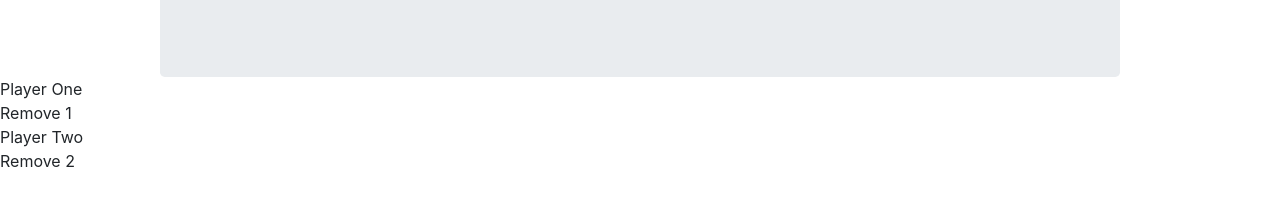
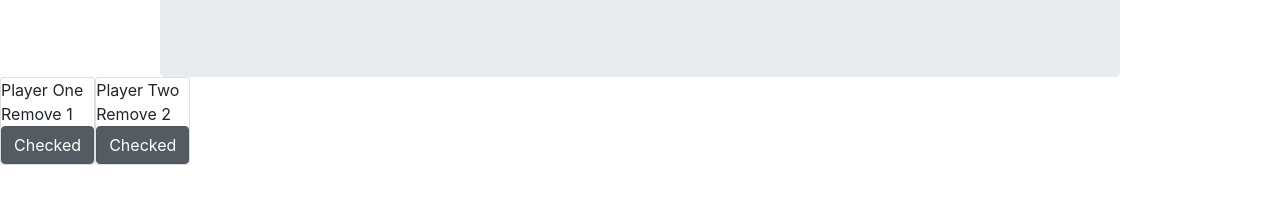
Before and after one commit to Brucimus/Roshambo, a plain HTML site: page index.html in a window 1280 px wide. Shown: the part 172-378 px from the top of the page. Drawn offline with nearby package versions, Linux system fonts and the light colour scheme; no server answers.

Commit message:
change to different database

```diff
--- a/assets/css/style.css
+++ b/assets/css/style.css
@@ -0,0 +1,3 @@
+.card {
+    float: left;
+}
--- a/assets/javascript/app.js
+++ b/assets/javascript/app.js
@@ -1,11 +1,11 @@
 // Initialize Firebase
 var config = {
-apiKey: "AIzaSyDUSscaxURnRLcYCMYA38KklKcL8icp9qs",
-authDomain: "brucimus-testing-1.firebaseapp.com",
-databaseURL: "https://brucimus-testing-1.firebaseio.com",
-projectId: "brucimus-testing-1",
-storageBucket: "brucimus-testing-1.appspot.com",
-messagingSenderId: "978947948224"
+    apiKey: "AIzaSyDkLiTBfQOr-DOg41PDG_SZ_6kkZSLJk3A",
+    authDomain: "rpsgame-44044.firebaseapp.com",
+    databaseURL: "https://rpsgame-44044.firebaseio.com",
+    projectId: "rpsgame-44044",
+    storageBucket: "",
+    messagingSenderId: "301681850370"
   };
 
   firebase.initializeApp(config);
@@ -24,12 +24,14 @@ var playerTwoConnection = database.ref("playerTwo");
 // '.info/connected' is a boolean value, true if the client is connected and false if they are not.
 var connectedRef = database.ref(".info/connected");
 
+//checks for players object
 rpsPlayerStatus.on("value", function() {
+    if (!database.hasOwnProperty("players")) {
         rpsPlayerStatus.set({
             seat1: false,
             seat2: false
         });
-    debugger;
+    }
 })
 
 
--- a/index.html
+++ b/index.html
@@ -28,19 +28,33 @@
         </div>
 
         <!--Player One Div-->
+        <div class="card">
             <div id="playerOne">
                 Player One
             </div>
             <div id="removePlayerOne">
                 Remove 1
             </div>
+            <div class="btn-group-toggle" data-toggle="buttons">
+                <label class="btn btn-secondary active">
+                  <input type="checkbox" checked autocomplete="off" id="removePlayerOne"> Checked
+                </label>
+            </div>
+        </div>
 
         <!--Player Two Div-->
+        <div class="card">
             <div id="playerTwo">
                 Player Two
             </div>
             <div id="removePlayerTwo">
                 Remove 2
+            </div>
+            <div class="btn-group-toggle" data-toggle="buttons">
+                <label class="btn btn-secondary active">
+                  <input type="checkbox" checked autocomplete="off" id="removePlayerOne"> Checked
+                </label>
+            </div>
         </div>
 
         <!--Link to Javascript File-->
```
Lines whose indentation alone changed are shown as unchanged.
